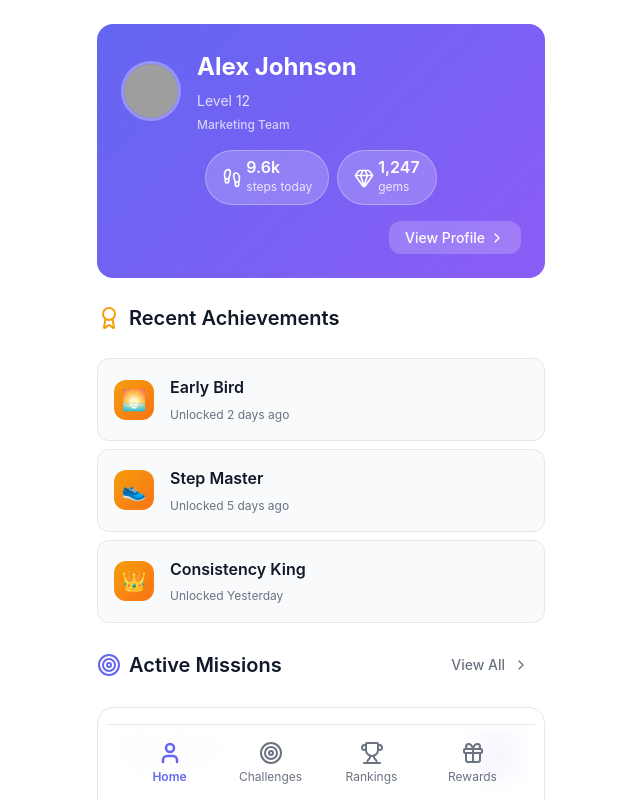
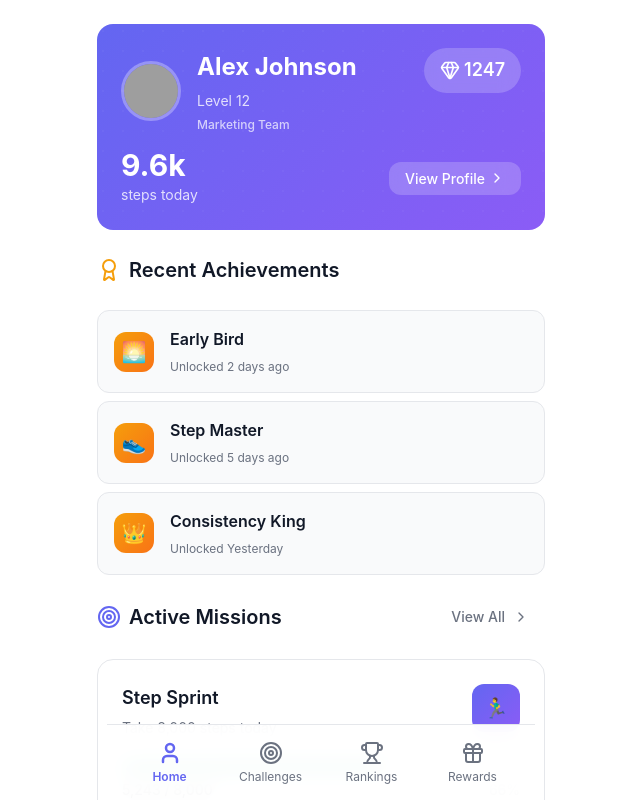
Before and after one commit to judgesteven/employee-app, a React (Create React App) app: page / in a window 1280 px wide. Shown: the top 800 px of the page, without its empty margins (319-959 px from the left). Built offline with nearby package versions, Linux system fonts and the light colour scheme; grey boxes are pictures that could not be loaded.

Commit message:
Revert "feat: Redesign ProfileHeader with consistent badge layout"
This reverts commit 0f41ec0731d9fbcde132aa18d3eefed9b6614d91.

```diff
--- a/src/components/Profile/ProfileHeader.tsx
+++ b/src/components/Profile/ProfileHeader.tsx
@@ -1,7 +1,7 @@
 import React from 'react';
 import styled from 'styled-components';
 import { motion } from 'framer-motion';
-import { Gem, ChevronRight, Footprints } from 'lucide-react';
+import { Gem, ChevronRight } from 'lucide-react';
 import { theme } from '../../styles/theme';
 import { User } from '../../types';
 
@@ -82,14 +82,7 @@ const UserTeam = styled.span`
   font-weight: ${theme.typography.fontWeight.medium};
 `;
 
-const BadgesContainer = styled.div`
-  display: flex;
-  justify-content: center;
-  gap: ${theme.spacing.sm};
-  margin-top: ${theme.spacing.md};
-`;
-
-const Badge = styled.div`
+const GemsContainer = styled.div`
   display: flex;
   align-items: center;
   gap: ${theme.spacing.xs};
@@ -97,39 +90,35 @@ const Badge = styled.div`
   padding: ${theme.spacing.sm} ${theme.spacing.md};
   border-radius: ${theme.borderRadius.full};
   backdrop-filter: blur(10px);
-  border: 1px solid rgba(255, 255, 255, 0.3);
 `;
 
-const BadgeIcon = styled.div`
-  display: flex;
-  align-items: center;
-  justify-content: center;
-  width: 20px;
-  height: 20px;
+const GemsCount = styled.span`
+  font-weight: ${theme.typography.fontWeight.semibold};
+  font-size: ${theme.typography.fontSize.lg};
 `;
 
-const BadgeText = styled.div`
+const StepsSection = styled.div`
+  display: flex;
+  justify-content: space-between;
+  align-items: center;
+  margin-top: ${theme.spacing.md};
+`;
+
+const StepsInfo = styled.div`
   display: flex;
   flex-direction: column;
-  align-items: flex-start;
+  gap: ${theme.spacing.xs};
 `;
 
-const BadgeValue = styled.div`
-  font-size: ${theme.typography.fontSize.base};
-  font-weight: ${theme.typography.fontWeight.semibold};
+const StepsCount = styled.div`
+  font-size: ${theme.typography.fontSize['3xl']};
+  font-weight: ${theme.typography.fontWeight.bold};
   line-height: 1;
 `;
 
-const BadgeLabel = styled.div`
-  font-size: ${theme.typography.fontSize.xs};
+const StepsLabel = styled.span`
+  font-size: ${theme.typography.fontSize.sm};
   opacity: 0.8;
-  margin-top: 2px;
-`;
-
-const ViewMoreSection = styled.div`
-  display: flex;
-  justify-content: flex-end;
-  margin-top: ${theme.spacing.md};
 `;
 
 const ViewMoreButton = styled(motion.button)`
@@ -179,31 +168,19 @@ export const ProfileHeader: React.FC<ProfileHeaderProps> = ({ user, onViewMore }
               </UserMeta>
             </UserDetails>
           </UserInfo>
+
+          <GemsContainer>
+            <Gem size={20} />
+            <GemsCount>{user.gems}</GemsCount>
+          </GemsContainer>
         </TopRow>
 
-        <BadgesContainer>
-          <Badge>
-            <BadgeIcon>
-              <Footprints size={20} />
-            </BadgeIcon>
-            <BadgeText>
-              <BadgeValue>{formatStepCount(user.dailyStepCount)}</BadgeValue>
-              <BadgeLabel>steps today</BadgeLabel>
-            </BadgeText>
-          </Badge>
+        <StepsSection>
+          <StepsInfo>
+            <StepsCount>{formatStepCount(user.dailyStepCount)}</StepsCount>
+            <StepsLabel>steps today</StepsLabel>
+          </StepsInfo>
 
-          <Badge>
-            <BadgeIcon>
-              <Gem size={20} />
-            </BadgeIcon>
-            <BadgeText>
-              <BadgeValue>{user.gems.toLocaleString()}</BadgeValue>
-              <BadgeLabel>gems</BadgeLabel>
-            </BadgeText>
-          </Badge>
-        </BadgesContainer>
-
-        <ViewMoreSection>
           <ViewMoreButton
             onClick={onViewMore}
             whileHover={{ scale: 1.05 }}
@@ -212,7 +189,7 @@ export const ProfileHeader: React.FC<ProfileHeaderProps> = ({ user, onViewMore }
             View Profile
             <ChevronRight size={16} />
           </ViewMoreButton>
-        </ViewMoreSection>
+        </StepsSection>
       </HeaderContent>
     </HeaderContainer>
   );
```
